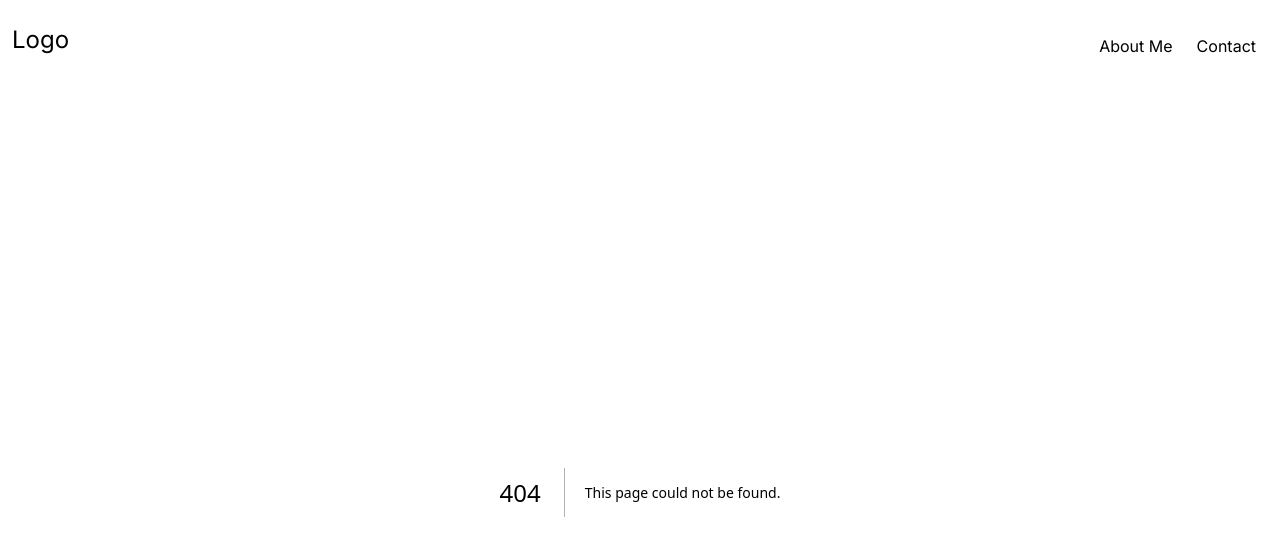
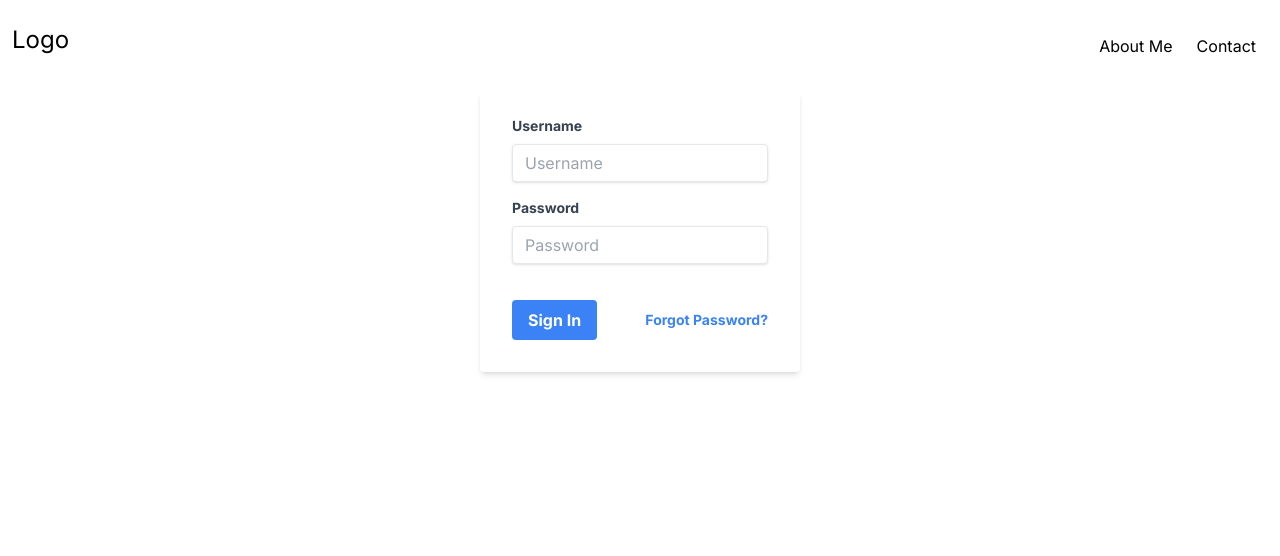
Before and after one commit to Giannidluca93/gallery, a Next.js app: page /login in a window 1280 px wide. Before the commit this address had no page. Shown: the top 556 px of the page. Built offline with nearby package versions, Linux system fonts and the light colour scheme.

Commit message:
add login page

```diff
--- /dev/null
+++ b/app/(auth)/login/page.tsx
@@ -0,0 +1,52 @@
+const Login = () => {
+  return (
+    <div className='w-full max-w-xs'>
+      <form className='mb-4 rounded bg-white px-8 pb-8 pt-6 shadow-md'>
+        <div className='mb-4'>
+          <label
+            className='mb-2 block text-sm font-bold text-gray-700'
+            for='username'
+          >
+            Username
+          </label>
+          <input
+            className='focus:shadow-outline w-full appearance-none rounded border px-3 py-2 leading-tight text-gray-700 shadow focus:outline-none'
+            id='username'
+            type='text'
+            placeholder='Username'
+          />
+        </div>
+        <div className='mb-6'>
+          <label
+            className='mb-2 block text-sm font-bold text-gray-700'
+            htmlFor='password'
+          >
+            Password
+          </label>
+          <input
+            className='focus:shadow-outline mb-3 w-full appearance-none rounded border  px-3 py-2 leading-tight text-gray-700 shadow focus:outline-none'
+            id='password'
+            type='password'
+            placeholder='Password'
+          />
+        </div>
+        <div className='flex items-center justify-between'>
+          <button
+            className='focus:shadow-outline rounded bg-blue-500 px-4 py-2 font-bold text-white hover:bg-blue-700 focus:outline-none'
+            type='button'
+          >
+            Sign In
+          </button>
+          <a
+            className='inline-block align-baseline text-sm font-bold text-blue-500 hover:text-blue-800'
+            href='#'
+          >
+            Forgot Password?
+          </a>
+        </div>
+      </form>
+    </div>
+  )
+}
+
+export default Login
```
